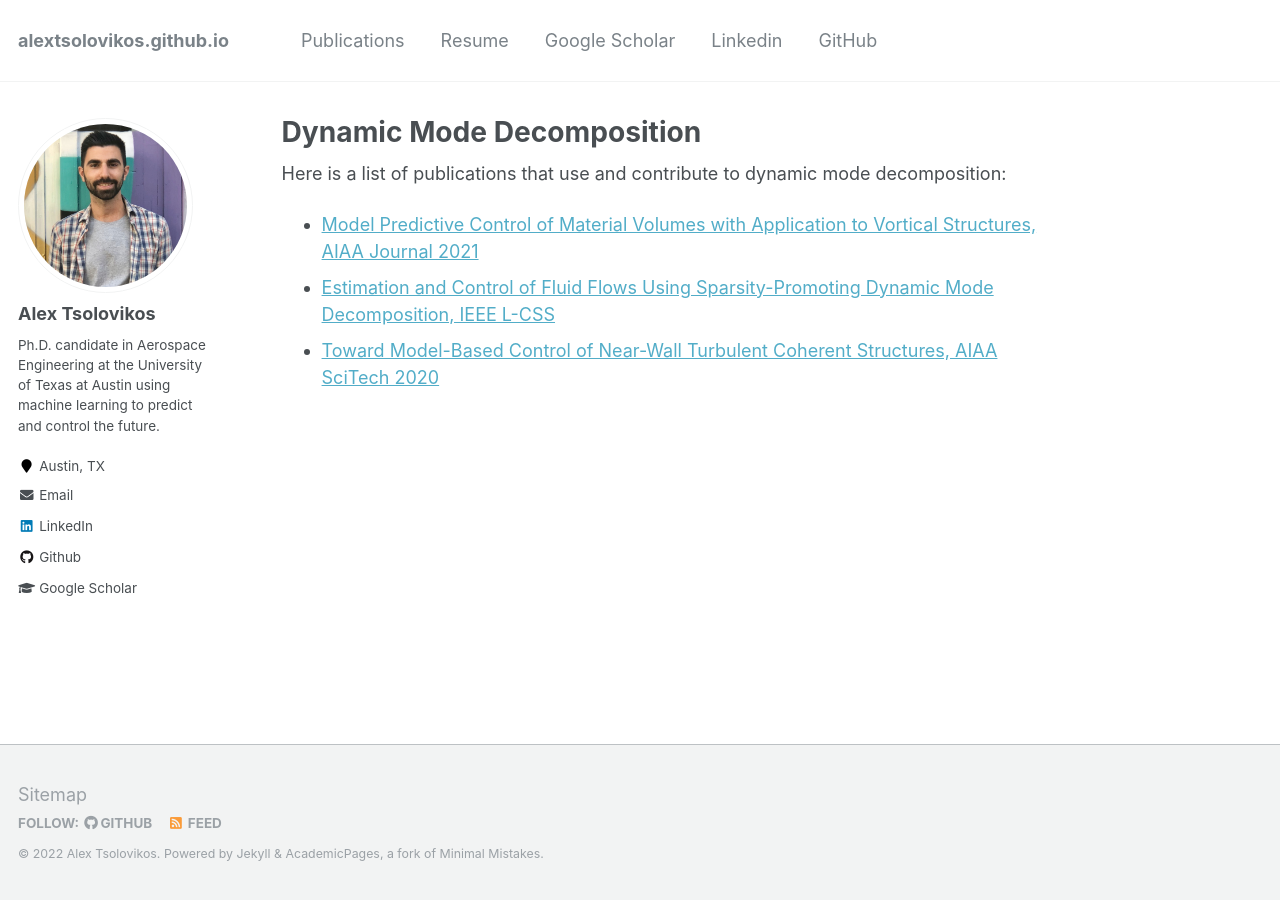
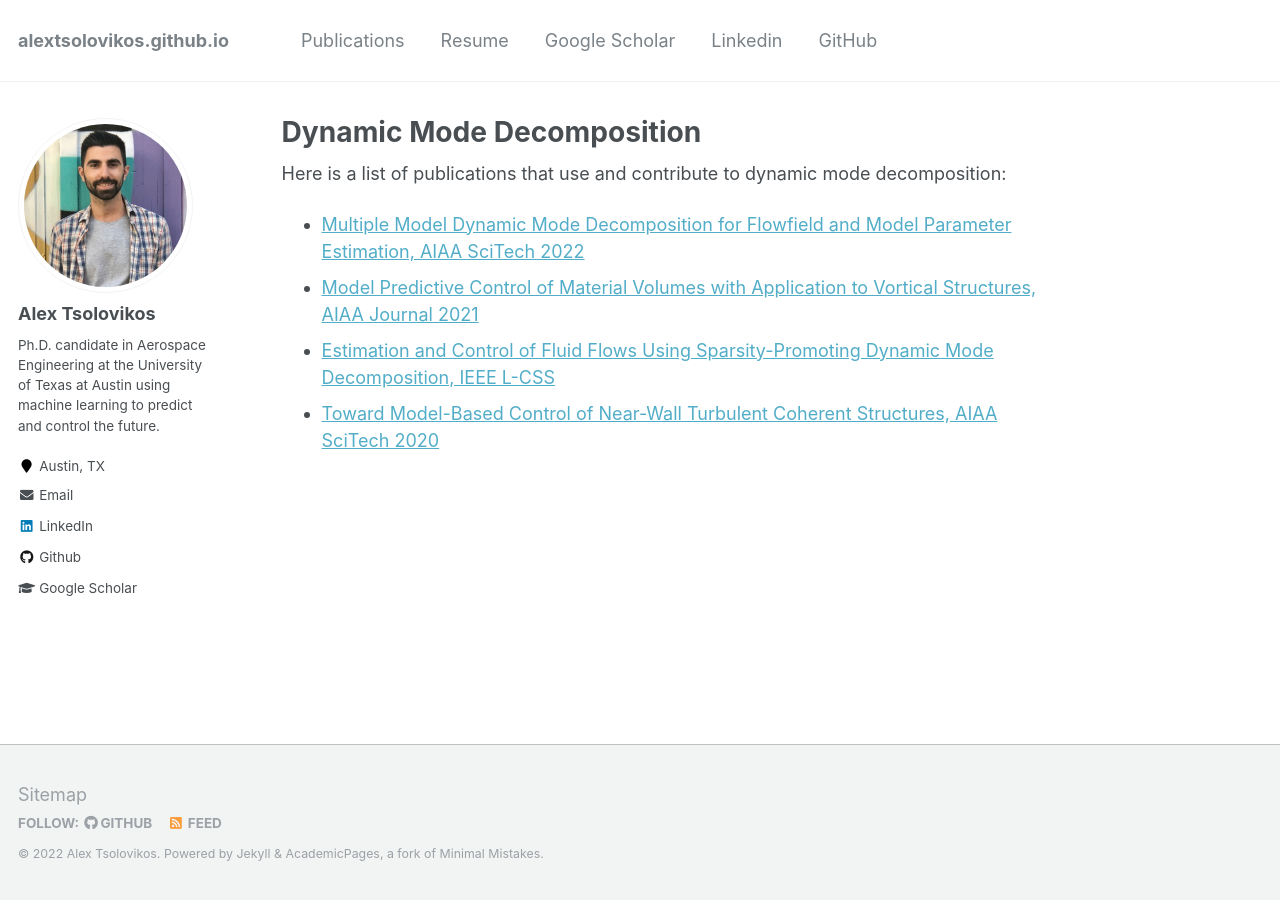
Before and after one commit to alextsolovikos/alextsolovikos.github.io, a Jekyll site: the page built from _pages/dynamic-mode-decomposition.md, in a window 1280 px wide. Built offline with Jekyll 4.4.1, drawn with Linux system fonts in a browser that asks for light colours.

Commit message:
Update dynamic-mode-decomposition.md

```diff
--- a/_pages/dynamic-mode-decomposition.md
+++ b/_pages/dynamic-mode-decomposition.md
@@ -7,6 +7,7 @@ author_profile: true
 
 Here is a list of publications that use and contribute to dynamic mode decomposition:
 
+- [Multiple Model Dynamic Mode Decomposition for Flowfield and Model Parameter Estimation, AIAA SciTech 2022](/publications/2022-01-07-Multiple-Model-DMD-Estimation/)
 - [Model Predictive Control of Material Volumes with Application to Vortical Structures, AIAA Journal 2021](/publications/2021-07-07-MPC-of-LSMs/)
 - [Estimation and Control of Fluid Flows Using Sparsity-Promoting Dynamic Mode Decomposition, IEEE L-CSS](/publications/2020-08-10-sparsity-promoting-dmd-with-control/)
 - [Toward Model-Based Control of Near-Wall Turbulent Coherent Structures, AIAA SciTech 2020](/publications/2020-01-05-Toward-Model-Based-Control-of-LSMs/)
```
